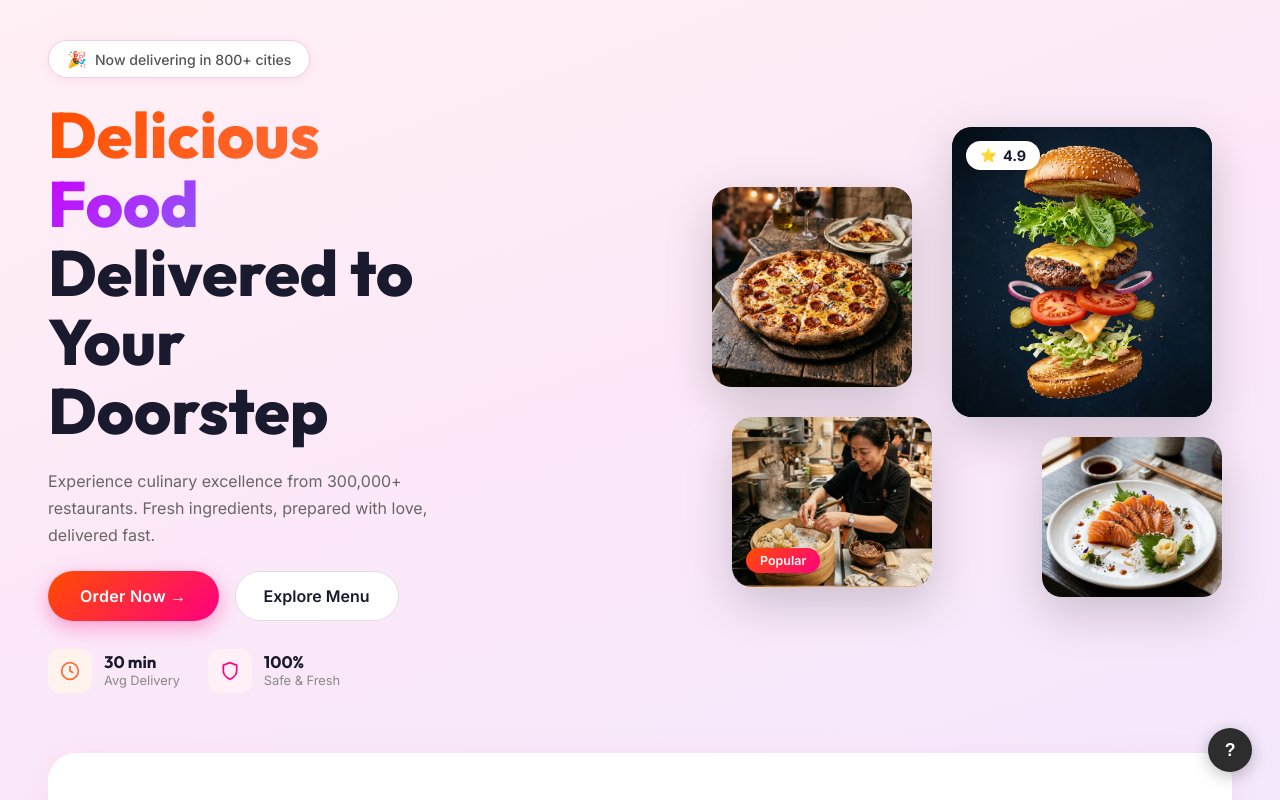
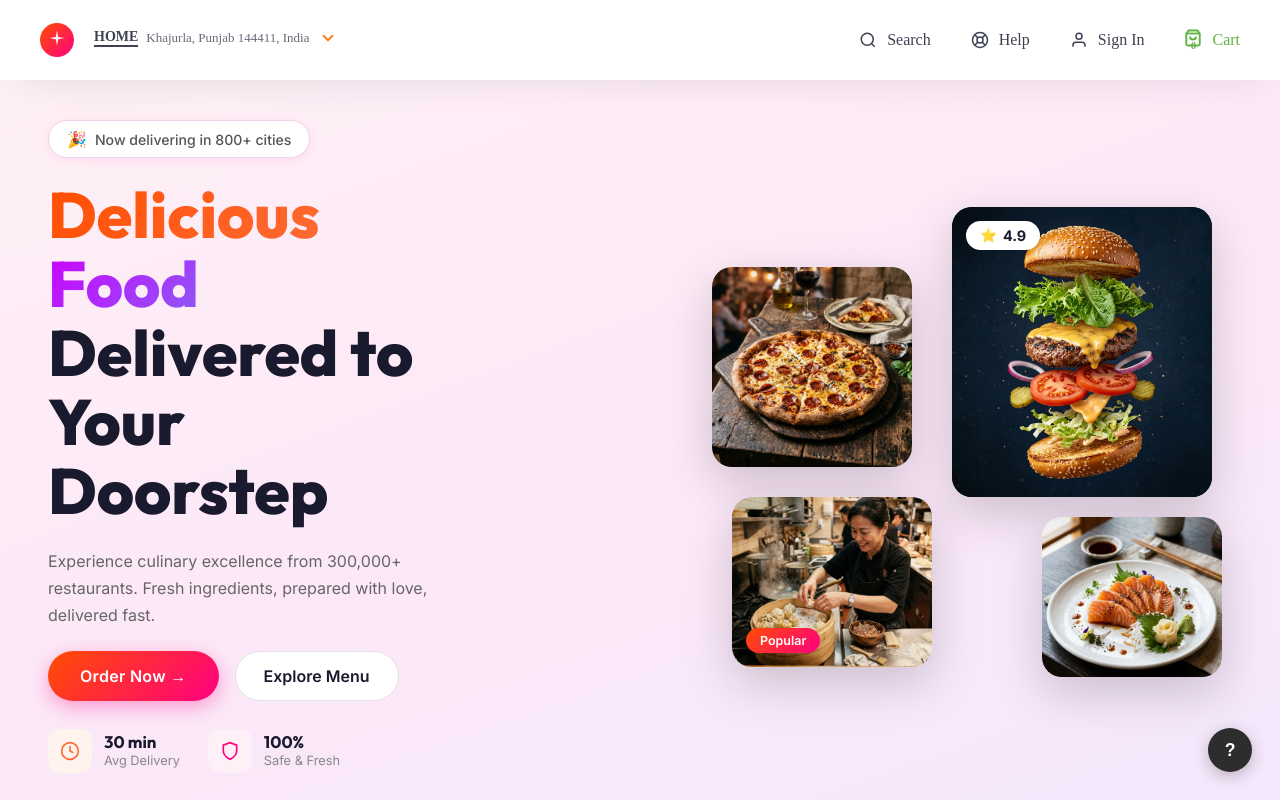
Before and after one commit to Roshan192004/InstaMeal, a React (Vite) app in the folder client/: page / in a window 1280 px wide. Shown: the top 800 px of the page. Built offline with nearby package versions, Linux system fonts and the light colour scheme.

Commit message:
Fix: Add OrderNavbar globally on all customer pages including Restaurant

```diff
--- a/client/src/App.jsx
+++ b/client/src/App.jsx
@@ -11,6 +11,7 @@ import Tracking from "./pages/Tracking";
 import OrderHistory from "./pages/OrderHistory";
 import PartnerDashboard from "./pages/PartnerDashboard";
 import Footer from "./components/Footer";
+import OrderNavbar from "./components/OrderNavbar";
 
 import { AuthProvider, useAuth } from "./context/AuthContext";
 import { CartProvider } from "./context/CartContext";
@@ -20,14 +21,14 @@ import RiderDashboard from "./pages/RiderDashboard";
 // Protected route — redirects to /signin if not logged in
 function ProtectedRoute({ children }) {
   const { user, loading } = useAuth();
-  if (loading) return <div style={{ display: 'flex', alignItems: 'center', justifyContent: 'center', height: '100vh', color: '#fff', background: '#0f0f0f' }}>Loading…</div>;
+  if (loading) return <div style={{ display:'flex',alignItems:'center',justifyContent:'center',height:'100vh',color:'#fff',background:'#0f0f0f' }}>Loading…</div>;
   return user ? children : <Navigate to="/signin" replace />;
 }
 
 // Partner route — only for store owners
 function PartnerRoute({ children }) {
   const { user, loading } = useAuth();
-  if (loading) return <div style={{ display: 'flex', alignItems: 'center', justifyContent: 'center', height: '100vh', color: '#fff', background: '#0f0f0f' }}>Loading…</div>;
+  if (loading) return <div style={{ display:'flex',alignItems:'center',justifyContent:'center',height:'100vh',color:'#fff',background:'#0f0f0f' }}>Loading…</div>;
   if (!user) return <Navigate to="/signin" replace />;
   if (user.role !== 'store_owner' && user.role !== 'admin') {
     return <Navigate to="/" replace />;
@@ -38,9 +39,8 @@ function PartnerRoute({ children }) {
 // Rider route
 function RiderRoute({ children }) {
   const { user, loading } = useAuth();
-  if (loading) return <div style={{ display: 'flex', alignItems: 'center', justifyContent: 'center', height: '100vh', color: '#fff', background: '#0f0f0f' }}>Loading…</div>;
+  if (loading) return <div style={{ display:'flex',alignItems:'center',justifyContent:'center',height:'100vh',color:'#fff',background:'#0f0f0f' }}>Loading…</div>;
   if (!user) return <Navigate to="/signin" replace />;
-  // Allow all logged-in users to access /rider to register as rider, or if they are already rider/admin.
   return children;
 }
 
@@ -48,9 +48,13 @@ function AppContent() {
   const location = useLocation();
   const isAdminRoute = location.pathname.startsWith('/admin');
   const isRiderRoute = location.pathname.startsWith('/rider');
+  const isPartnerRoute = location.pathname.startsWith('/partner');
+  const isAuthRoute = location.pathname === '/signin' || location.pathname === '/signup';
+  const hideNavbar = isAdminRoute || isRiderRoute || isPartnerRoute || isAuthRoute;
 
   return (
     <>
+      {!hideNavbar && <OrderNavbar />}
       <Routes>
         {/* Public */}
         <Route path="/" element={<Home />} />
@@ -70,7 +74,7 @@ function AppContent() {
         <Route path="/tracking/:orderId" element={<ProtectedRoute><Tracking /></ProtectedRoute>} />
         <Route path="/orders" element={<ProtectedRoute><OrderHistory /></ProtectedRoute>} />
       </Routes>
-      {!isAdminRoute && !isRiderRoute && <Footer />}
+      {!isAdminRoute && !isRiderRoute && !isPartnerRoute && <Footer />}
     </>
   );
 }
```
